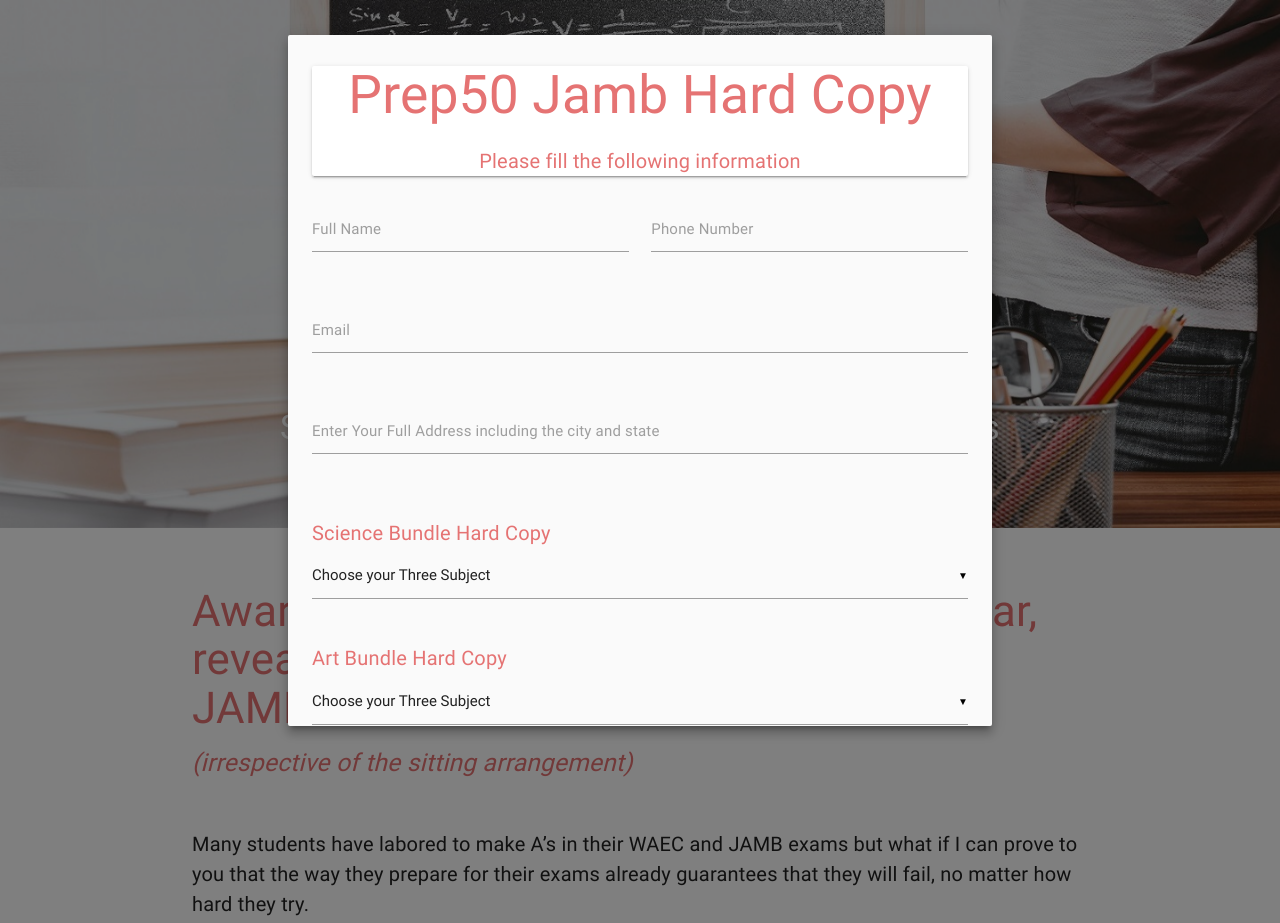
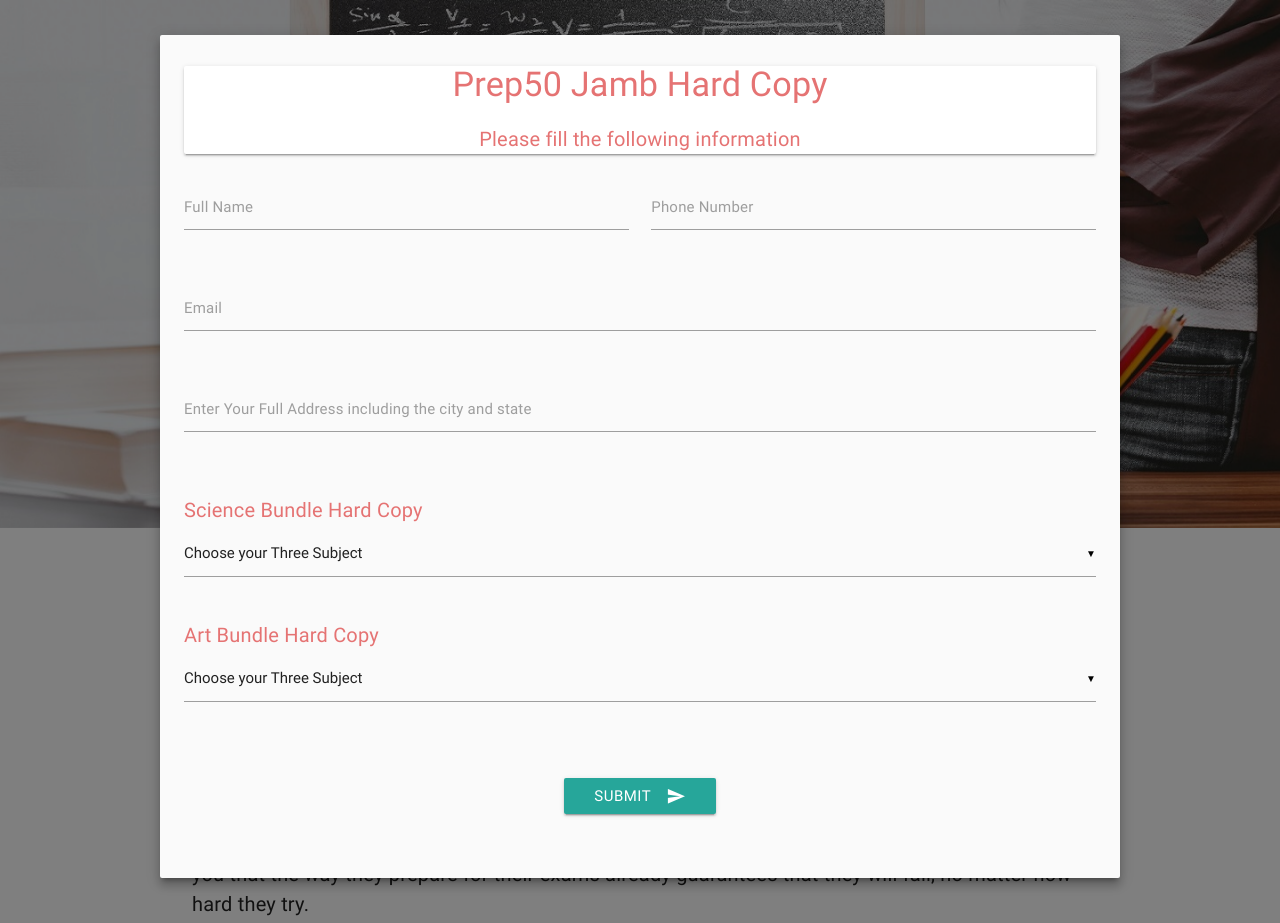
Before and after one commit to nwabuike/prep50Book_landing, a PHP site: page / in a window 1280 px wide, after a click on "BUY JAMB HARD COPY". Shown: the part 64-987 px from the top of the page. Run offline with PHP 8.4, Linux system fonts and the light colour scheme; some libraries are stand-ins or nearby versions.

Commit message:
form heading changed

```diff
--- a/css/style.css
+++ b/css/style.css
@@ -10,7 +10,7 @@ nav ul a,
 nav .brand-logo {
   color: #444;
 }
-
+.modal { width: 75% !important ; max-height: 100% !important }
 p {
   line-height: 2rem;
 }
--- a/index.php
+++ b/index.php
@@ -559,7 +559,7 @@
                     <div class="row">
                         <form class="col s12" method="POST" name="contactform" id="contactform">
                             <div class="card">
-                                <h2 class="red-text text-lighten-2 center">Prep50 Jamb Hard Copy</h2>
+                                <h4 class="red-text text-lighten-2 center">Prep50 Jamb Hard Copy</h4>
                                 <p class="red-text text-lighten-2 center">Please fill the following information</p>
                             </div>
                             <div class="row">
@@ -633,7 +633,7 @@
                     <div class="row">
                         <form class="col s12" method="POST" name="contactform" id="waecForm">
                             <div class="card">
-                                <h2 class="red-text text-lighten-2 center">Prep50 Waec</h2>
+                                <h4 class="red-text text-lighten-2 center">Prep50 Waec</h4>
                                 <p class="red-text text-lighten-2 center">Please fill the following information</p>
                             </div>
                             <div class="row">
```
